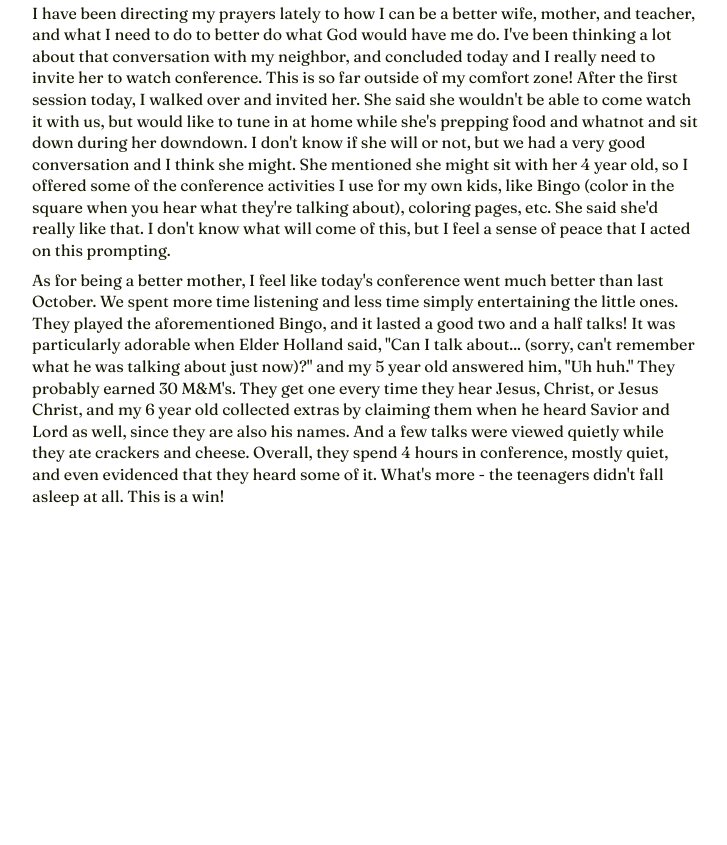
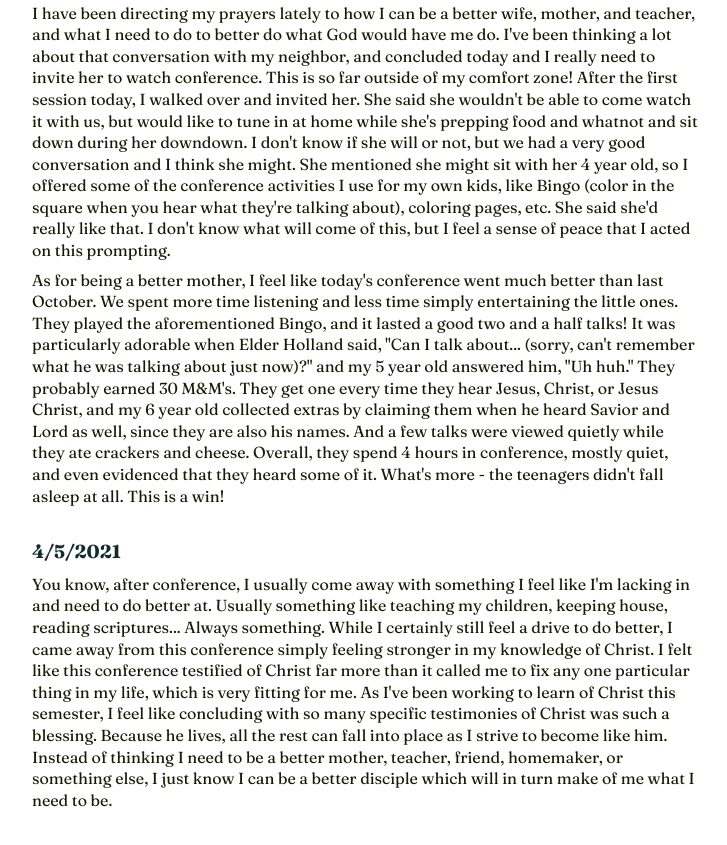
Before and after one commit to nancinewell/rel250c, a plain HTML site: page experiences.html in a window 1280 px wide. Shown: the part 8315-9160 px from the top of the page, without its empty margins (274-1001 px from the left). Before the commit the page ends 8870 px from the top, so only its background shows below. Drawn offline with Linux system fonts and the light colour scheme.

Commit message:
conference update

```diff
--- a/experiences.html
+++ b/experiences.html
@@ -121,6 +121,10 @@
                 <p>I have been directing my prayers lately to how I can be a better wife, mother, and teacher, and what I need to do to better do what God would have me do. I've been thinking a lot about that conversation with my neighbor, and concluded today and I really need to invite her to watch conference. This is so far outside of my comfort zone! After the first session today, I walked over and invited her. She said she wouldn't be able to come watch it with us, but would like to tune in at home while she's prepping food and whatnot and sit down during her downdown. I don't know if she will or not, but we had a very good conversation and I think she might. She mentioned she might sit with her 4 year old, so I offered some of the conference activities I use for my own kids, like Bingo (color in the square when you hear what they're talking about), coloring pages, etc. She said she'd really like that. I don't know what will come of this, but I feel a sense of peace that I acted on this prompting.</p>
                 <p>As for being a better mother, I feel like today's conference went much better than last October. We spent more time listening and less time simply entertaining the little ones. They played the aforementioned Bingo, and it lasted a good two and a half talks! It was particularly adorable when Elder Holland said, "Can I talk about... (sorry, can't remember what he was talking about just now)?" and my 5 year old answered him, "Uh huh." They probably earned 30 M&M's. They get one every time they hear Jesus, Christ, or Jesus Christ, and my 6 year old collected extras by claiming them when he heard Savior and Lord as well, since they are also his names. And a few talks were viewed quietly while they ate crackers and cheese. Overall, they spend 4 hours in conference, mostly quiet, and even evidenced that they heard some of it. What's more - the teenagers didn't fall asleep at all. This is a win!</p>
             </li>
+            <li>
+                <h3>4/5/2021</h3>
+                <p>You know, after conference, I usually come away with something I feel like I'm lacking in and need to do better at. Usually something like teaching my children, keeping house, reading scriptures... Always something. While I certainly still feel a drive to do better, I came away from this conference simply feeling stronger in my knowledge of Christ. I felt like this conference testified of Christ far more than it called me to fix any one particular thing in my life, which is very fitting for me. As I've been working to learn of Christ this semester, I feel like concluding with so many specific testimonies of Christ was such a blessing. Because he lives, all the rest can fall into place as I strive to become like him. Instead of thinking I need to be a better mother, teacher, friend, homemaker, or something else, I just know I can be a better disciple which will in turn make of me what I need to be.</p>
+            </li>
         </ul>
     </section>
 </main>
```
